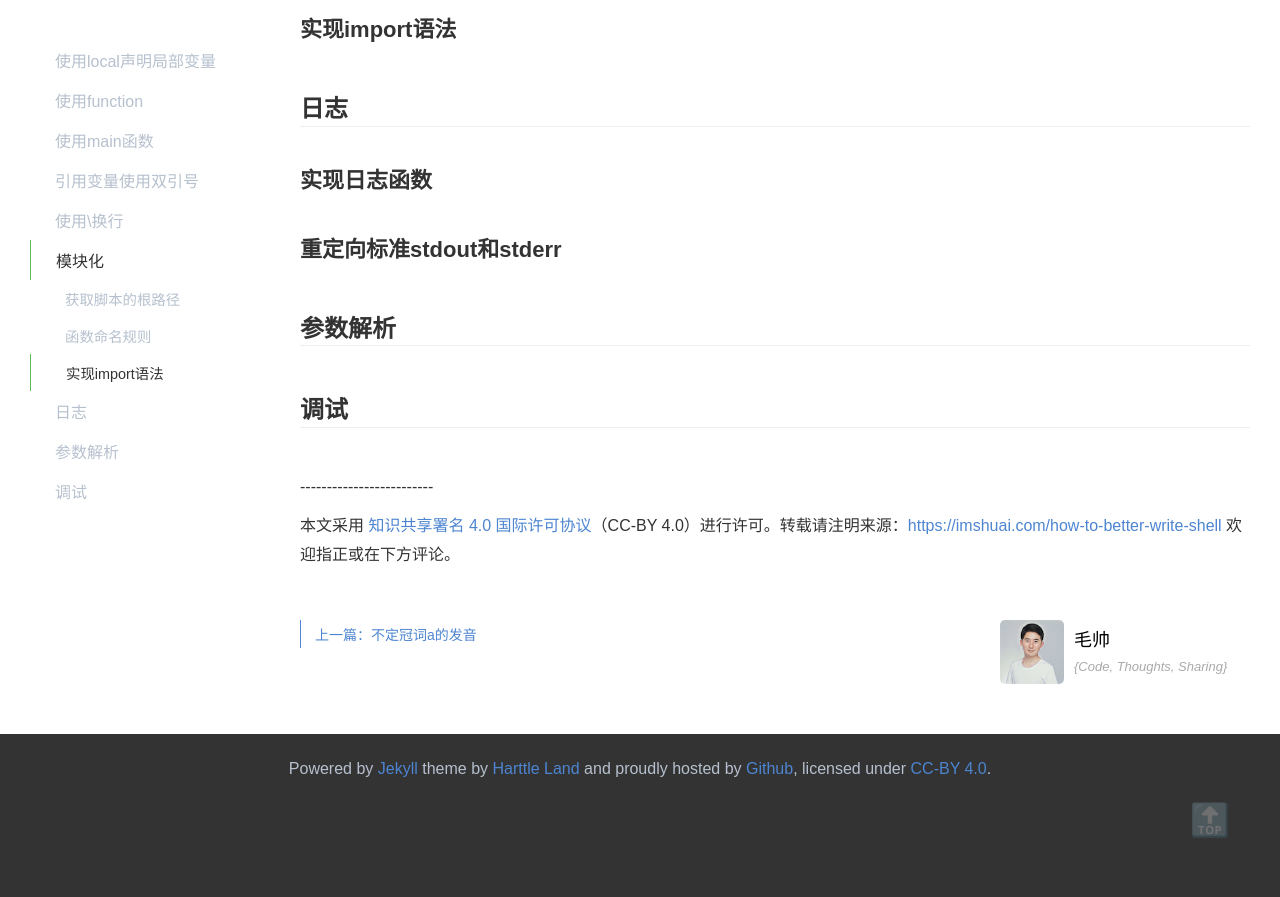
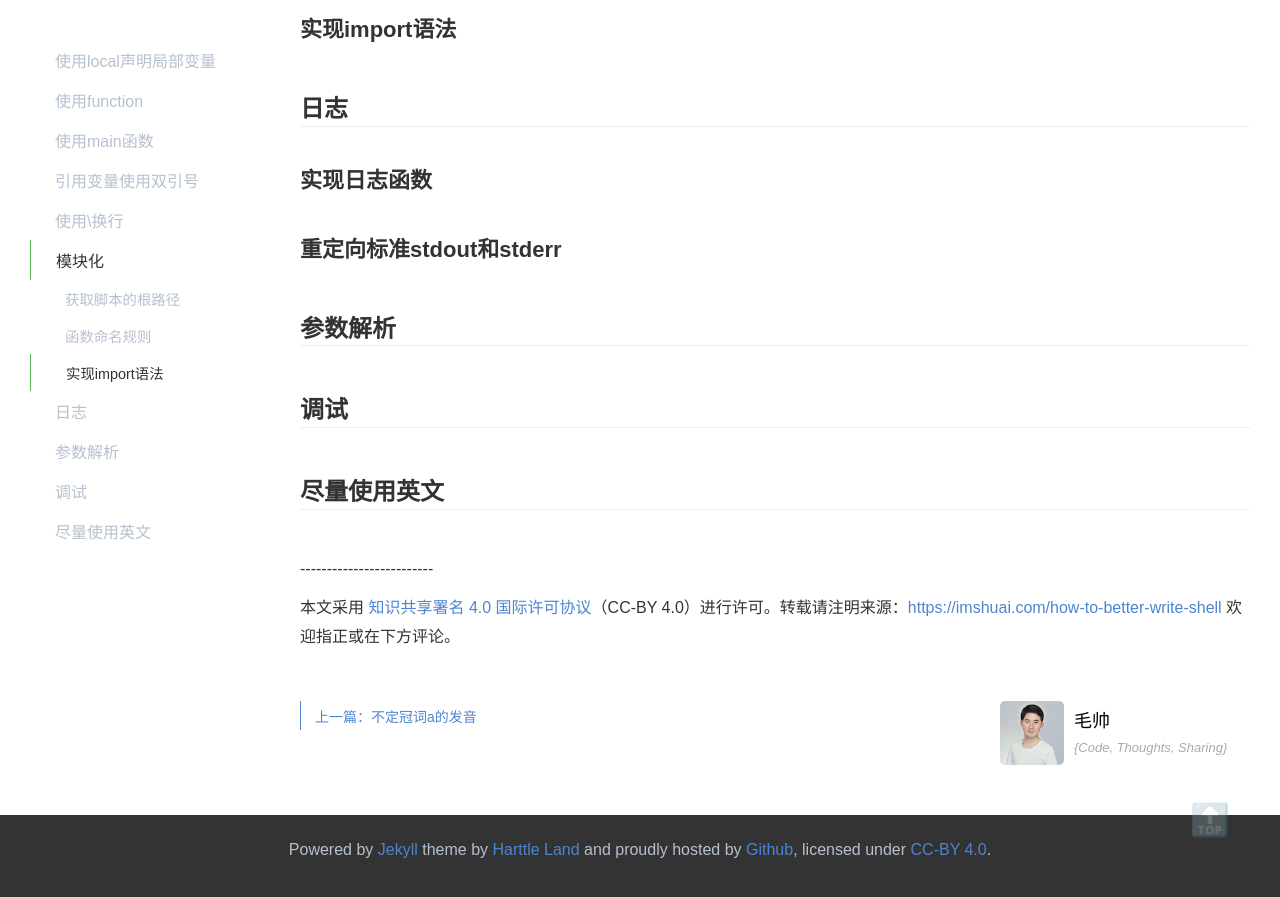
Before and after one commit to maoshuai/imshuai_blog, a Jekyll site: the page built from docs/_posts/2020/2020-05-07-how-to-better-write-shell.md, in a window 1280 px wide and 900 px high, scrolled down 1381 px. Shown: the top 897 px of the window. Built offline with Jekyll 4.4.1, drawn with Linux system fonts in a browser that asks for light colours; comment, search, counter and statistics services are not loaded.

Commit message:
Update 2020-05-07-how-to-better-write-shell.md

```diff
--- a/docs/_posts/2020/2020-05-07-how-to-better-write-shell.md
+++ b/docs/_posts/2020/2020-05-07-how-to-better-write-shell.md
@@ -43,3 +43,5 @@ Shell是一种不可或缺的胶水语言，它贴近操作系统，借助Linux
 # 参数解析
 
 # 调试
+
+# 尽量使用英文
```
